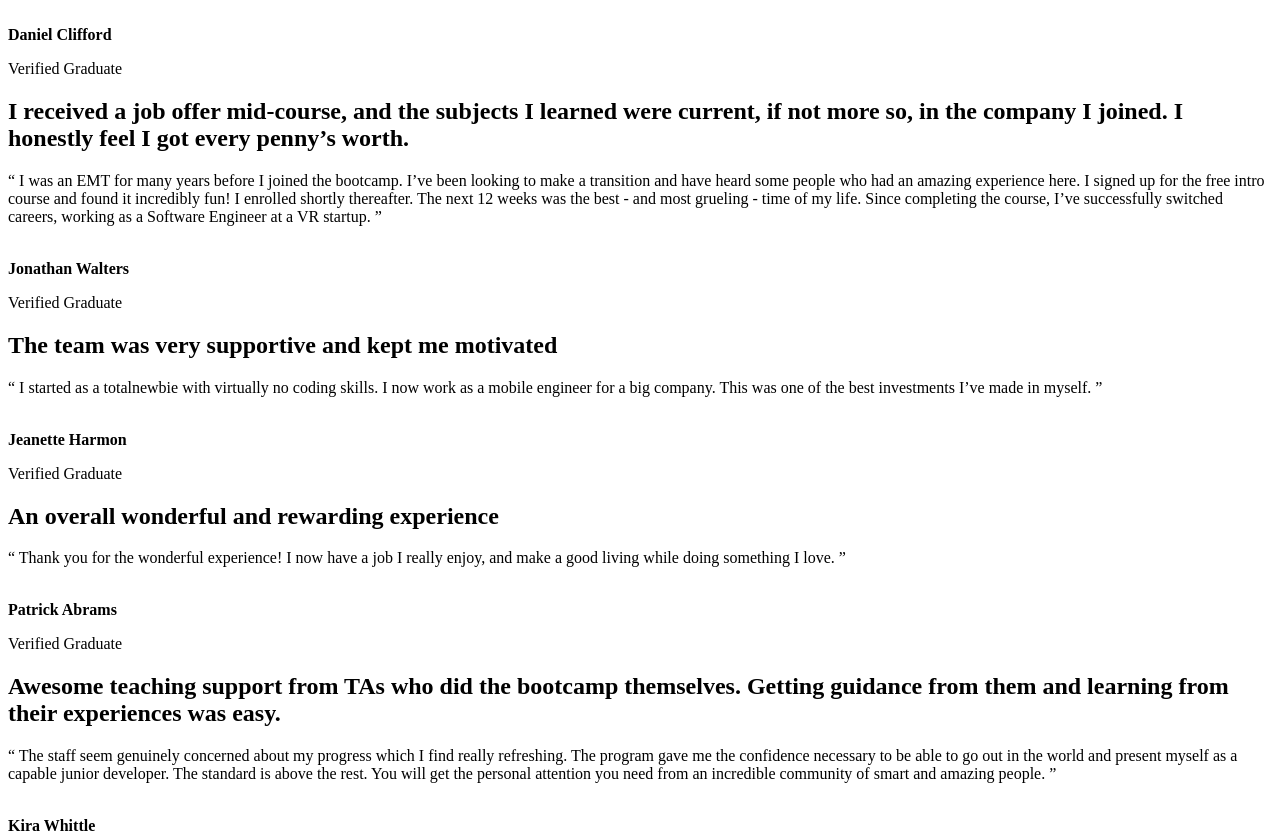
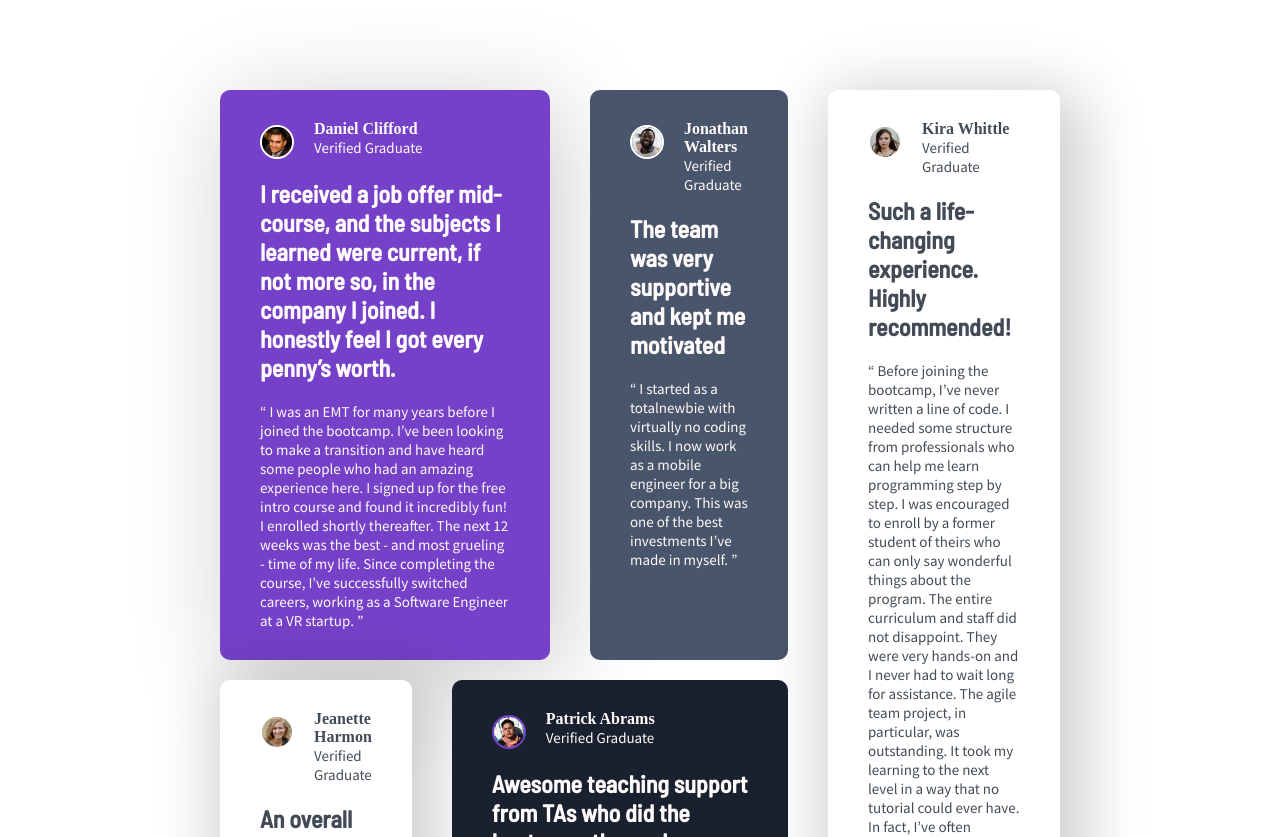
Before and after one commit to Mirles87/testimonials-grid-section-main, a plain HTML site: page index.html in a window 1280 px wide. Shown: the top 837 px of the page. Drawn offline with Linux system fonts and the light colour scheme; the site is published under a folder, as on GitHub Pages, so addresses that start at the root find nothing.

Commit message:
Se agregaron las rutas correctas

```diff
--- a/index.html
+++ b/index.html
@@ -19,7 +19,7 @@
       href="https://fonts.googleapis.com/css2?family=Source+Sans+Pro:ital,wght@0,300;0,400;1,200&display=swap"
       rel="stylesheet"
     />
-    <link rel="stylesheet" href="/style.css" />
+    <link rel="stylesheet" href="./style.css" />
     <title>Frontend Mentor | [Mirles]</title>
 
   </head>
@@ -30,7 +30,7 @@
         <div id="arriba">
           <div id="Daniel">
             <div id="centrar">
-              <img src="/images/image-daniel.jpg" alt="" />
+              <img src="./images/image-daniel.jpg" alt="" />
               <div id="centrar2">
                 <b> Daniel Clifford </b>
                 <p>Verified Graduate</p>
@@ -54,7 +54,7 @@
 
           <div id="Jonathan">
             <div id="centrar">
-              <img src="/images/image-jonathan.jpg" alt="" />
+              <img src="./images/image-jonathan.jpg" alt="" />
               <div id="centrar2">
                 <b>Jonathan Walters</b>
                 <p>Verified Graduate</p>
@@ -71,7 +71,7 @@
         <div id="abajo">
           <div id="Jeanette">
             <div id="centrar">
-              <img src="/images/image-jeanette.jpg" alt="" />
+              <img src="./images/image-jeanette.jpg" alt="" />
               <div id="centrar2">
                 <b>Jeanette Harmon </b>
                 <p>Verified Graduate</p>
@@ -87,7 +87,7 @@
 
           <div id="Patrick">
             <div id="centrar">
-              <img id="morado" src="/images/image-patrick.jpg" alt="" />
+              <img id="morado" src="./images/image-patrick.jpg" alt="" />
               <div id="centrar2">
                 <b>Patrick Abrams</b>
                 <p>Verified Graduate</p>
@@ -113,7 +113,7 @@
 
       <div id="derechaLargo">
         <div id="centrar">
-          <img src="/images/image-kira.jpg" alt="" />
+          <img src="./images/image-kira.jpg" alt="" />
           <div id="centrar2">
             <b>Kira Whittle</b>
             <p>Verified Graduate</p>
```
